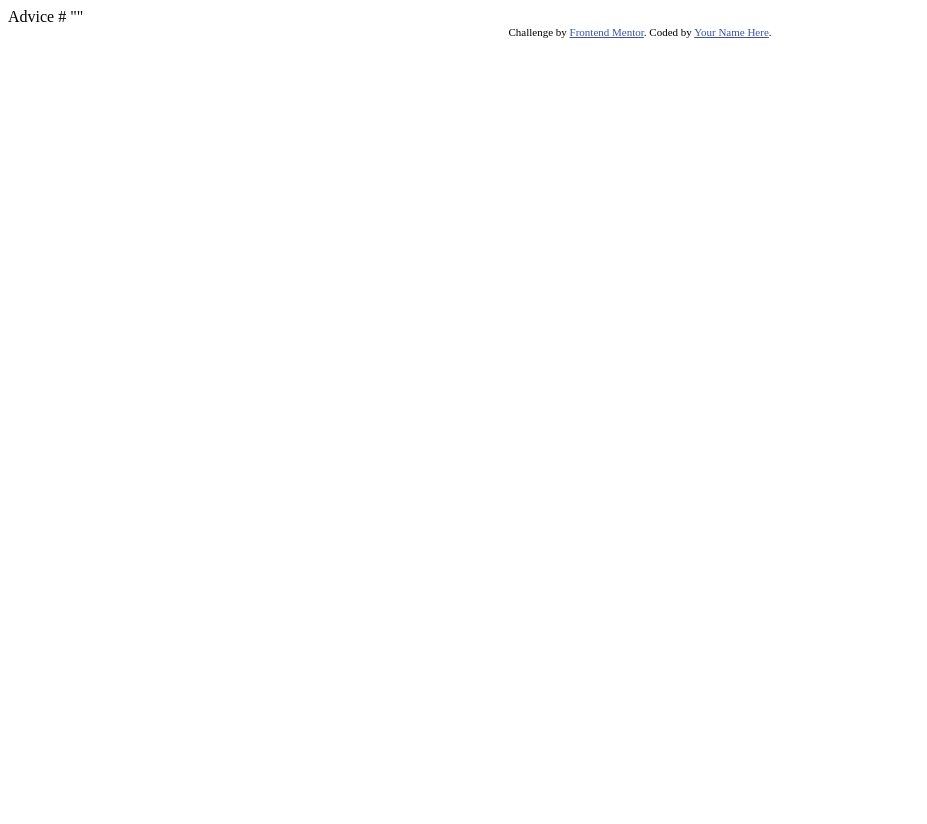
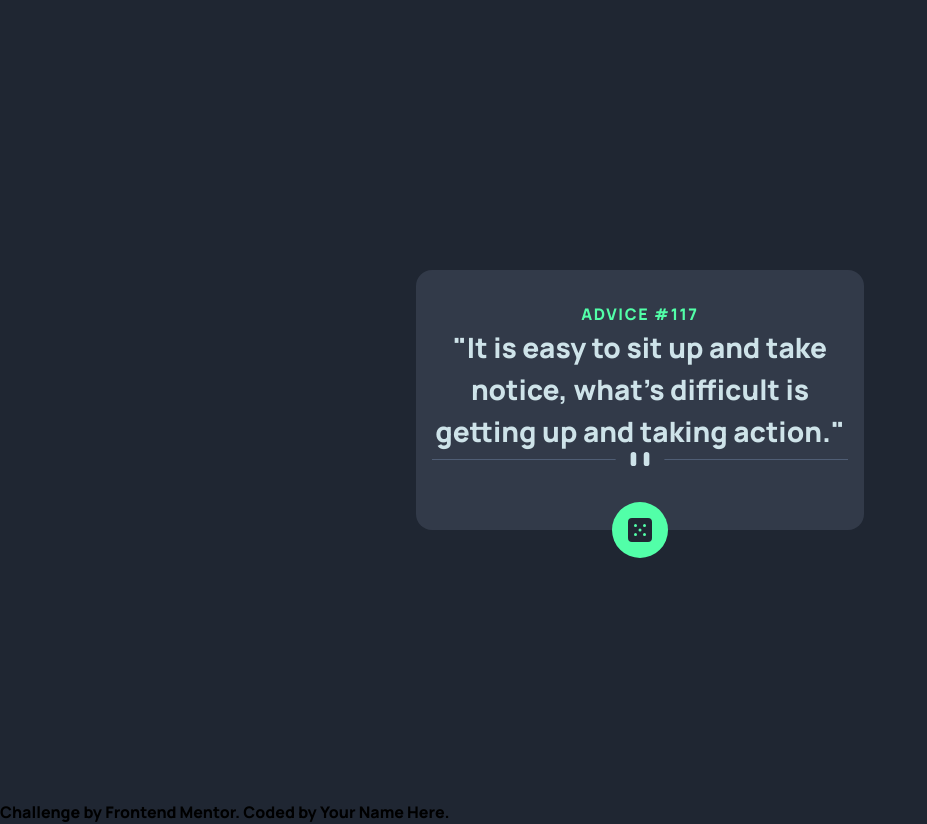
Before and after one commit to wendyhamel/FMAdviceGeneratorApp, a plain HTML site: page index.html in a window 1280 px wide. Shown: the whole page, without its empty margins (0-927 px from the left). Before the commit the page ends 800 px from the top, so only its background shows below. Drawn offline with nearby package versions, Linux system fonts and the light colour scheme.

Commit message:
working on it.

```diff
--- a/index.html
+++ b/index.html
@@ -4,25 +4,42 @@
   <meta charset="UTF-8">
   <meta name="viewport" content="width=device-width, initial-scale=1.0"> <!-- displays site properly based on user's device -->
 
+  <!--  Font -->
+  <link rel="preconnect" href="https://fonts.googleapis.com">
+  <link rel="preconnect" href="https://fonts.gstatic.com" crossorigin>
+  <link href="https://fonts.googleapis.com/css2?family=Manrope:wght@800&display=swap" rel="stylesheet">
+
+  <!-- Tailwind play cdn -->
+  <script src="https://cdn.tailwindcss.com"></script>
+  <script src="src/tailwind.config.js"></script>
+
+  <!-- Alpine.js  -->
+  <script defer src="https://unpkg.com/alpinejs@3.x.x/dist/cdn.min.js"></script>
+
   <link rel="icon" type="image/png" sizes="32x32" href="./images/favicon-32x32.png">
 
   <title>Frontend Mentor | Advice generator app</title>
 
-  <!-- Feel free to remove these styles or customise in your own stylesheet 👍 -->
-  <style>
-    .attribution { font-size: 11px; text-align: center; }
-    .attribution a { color: hsl(228, 45%, 44%); }
-  </style>
 </head>
-<body>
+<body class="bg-blue-dark h-screen antialiased">
 
-  Advice #<!-- Advice ID goes here -->
+<main x-data="advice" class="h-screen grid place-items-center">
 
-  "<!-- Advice text goes here -->"
+  <div class="relative mx-4 max-w-sm rounded-2xl px-4 pt-8 pb-16 bg-blue-grayish-dark lg:max-w-md lg:mx-auto">
+    <h1 class="text-green-neon uppercase text-center tracking-widest">Advice #117 <span x-text="advice.id"></span></h1>
+    <p class="text-cyan-light text-large text-center">"It is easy to sit up and take notice, what's difficult is getting up and taking action."</p>
+    <img class="lg:hidden" src="images/pattern-divider-mobile.svg" alt="divider">
+    <img class="hidden lg:block" src="images/pattern-divider-desktop.svg" alt="divider">
+    <div class="absolute -bottom-7 inset-x-0 flex justify-center">
+      <button class="bg-green-neon rounded-full p-4" @click="randomAdvice()"><img src="images/icon-dice.svg" alt="pick advice"></button>
+    </div>
+  </div>
+</main>
 
   <div class="attribution">
     Challenge by <a href="https://www.frontendmentor.io?ref=challenge" target="_blank">Frontend Mentor</a>.
     Coded by <a href="#">Your Name Here</a>.
   </div>
+  <script src="src/advice.js"></script>
 </body>
 </html>
--- /dev/null
+++ b/src/advice.js
@@ -0,0 +1,10 @@
+window.advice = function () {
+    return {
+        adviceStartSlip : {slip: {advice: "It is easy to sit up and take notice, what's difficult is getting up and taking action.", id:117}},
+        adviceRandom : 'https://api.adviceslip.com/advice',
+
+        get randomAdvice(url) {
+            return response = await fetch(url, {cache: 'no-cache'}).then(response => response.json()).then(data => console.log(data));
+        },
+    }
+}
--- /dev/null
+++ b/src/tailwind.config.js
@@ -0,0 +1,19 @@
+tailwind.config = {
+    theme: {
+        fontFamily: {
+            'sans': ['Manrope', 'sans-serif']
+        },
+        extend: {
+            fontSize: {
+              'large': '28px'
+            },
+            colors: {
+                'cyan-light': 'hsl(193, 38%, 86%)',
+                'green-neon': 'hsl(150, 100%, 66%)',
+                'blue-grayish': 'hsl(217, 19%, 38%)',
+                'blue-grayish-dark': 'hsl(217, 19%, 24%)',
+                'blue-dark': 'hsl(218, 23%, 16%)',
+            }
+        }
+    }
+}
```
